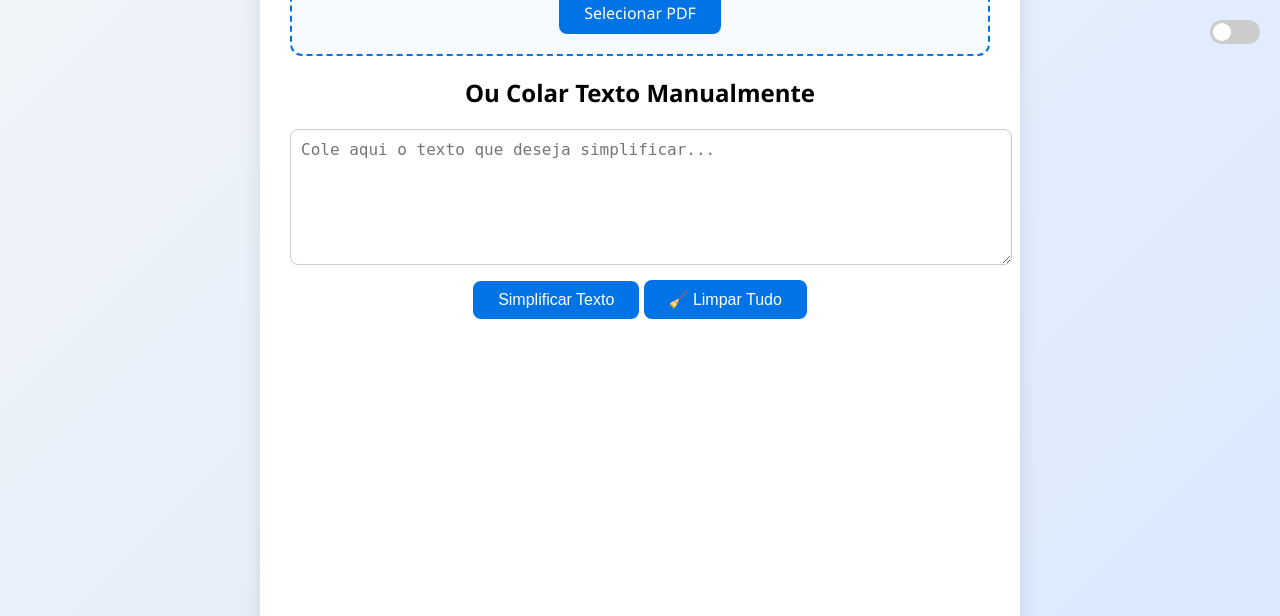
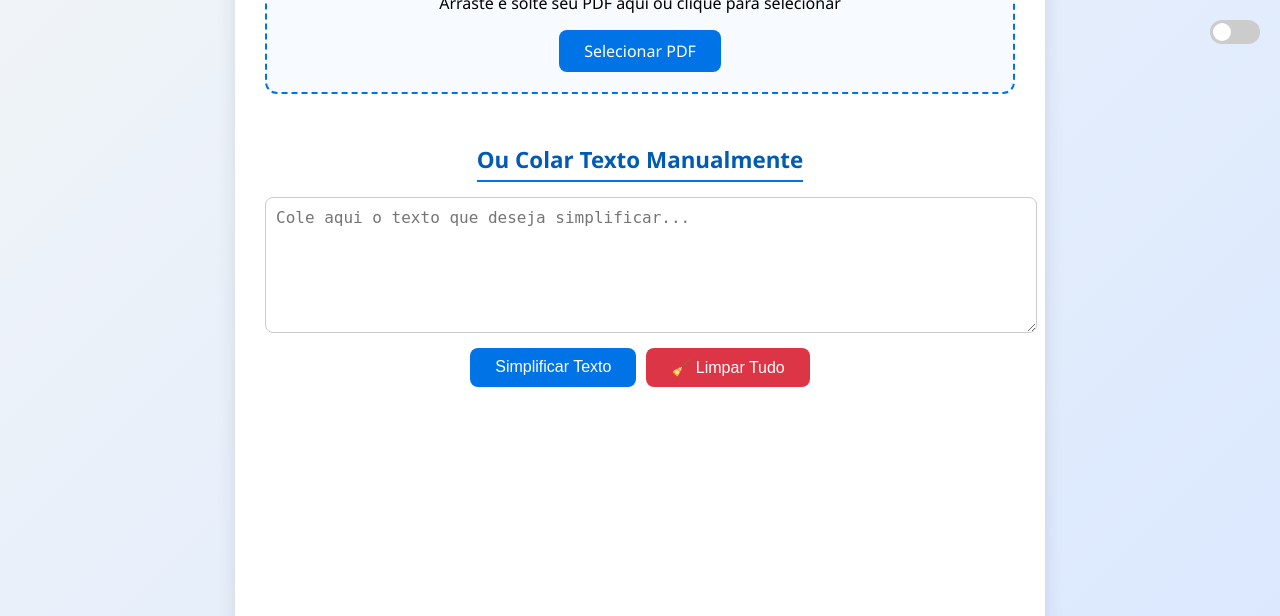
Before and after one commit to andreviniciusdioliveira/projeto-linguaguem-simples, a Flask app: page / in a window 1280 px wide. Shown: the top 616 px of the page. Run offline with Flask 3, Linux system fonts and the light colour scheme.

Commit message:
style.css

```diff
--- a/static/style.css
+++ b/static/style.css
@@ -15,7 +15,7 @@ body {
     padding: 30px;
     border-radius: 16px;
     box-shadow: 0 4px 20px rgba(0,0,0,0.1);
-    width: 700px;
+    width: 750px;
     max-width: 95%;
     text-align: center;
     transition: background 0.4s, color 0.4s;
@@ -34,6 +34,17 @@ h1 {
     margin-bottom: 10px;
 }
 
+h2 {
+    font-size: 1.4rem;
+    color: #005bb5;
+    margin-top: 30px;
+    margin-bottom: 15px;
+    border-bottom: 2px solid #0073e6;
+    padding-bottom: 5px;
+    display: inline-block;
+}
+
+/* Área de upload de PDF */
 #drop-area {
     border: 2px dashed #0073e6;
     border-radius: 12px;
@@ -48,6 +59,7 @@ h1 {
     border-color: #3399ff;
 }
 
+/* Texto manual */
 #manualText {
     width: 100%;
     padding: 10px;
@@ -64,6 +76,7 @@ body.dark-mode #manualText {
     border-color: #666;
 }
 
+/* Botões */
 .button {
     background: #0073e6;
     color: #fff;
@@ -79,6 +92,20 @@ body.dark-mode #manualText {
 .button:hover {
     background: #005bb5;
     transform: scale(1.03);
+}
+
+.clear {
+    background: #dc3545 !important;
+}
+.clear:hover {
+    background: #b02a37 !important;
+}
+
+.manual-buttons {
+    display: flex;
+    justify-content: center;
+    gap: 10px;
+    margin-bottom: 20px;
 }
 
 #output {
@@ -101,6 +128,12 @@ body.dark-mode #manualText {
 }
 @keyframes fadeInUp {
     to { opacity: 1; transform: translateY(0); }
+}
+
+.result-buttons {
+    margin-top: 15px;
+    display: flex;
+    gap: 10px;
 }
 
 #avatarContainer {
@@ -181,6 +214,7 @@ body.dark-mode .container { background: #2a2a2a; color: #fff; }
 body.dark-mode #drop-area { border-color: #66b3ff; background: #333; }
 body.dark-mode #output { background: #444; color: #f0f0f0; }
 body.dark-mode .button { background: #3399ff; }
+body.dark-mode .clear { background: #ff6b6b !important; }
 body.dark-mode #loading { color: #66b3ff; }
 
 /* Switch Style */
```
